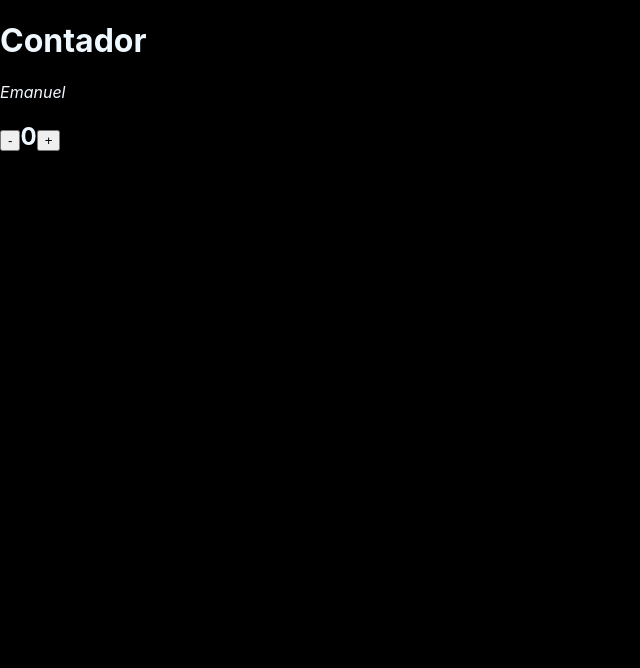
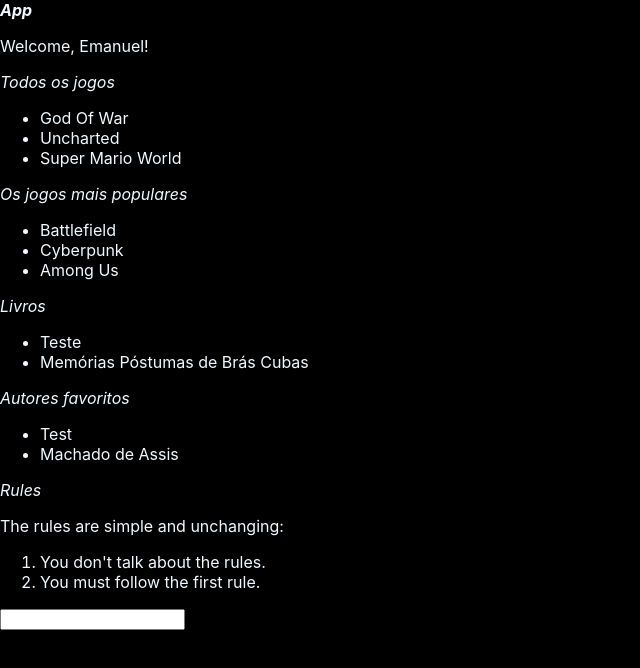
Before and after one commit to EmanuelDms/reactjs-matheusfraga, a React (Create React App) app: page / in a window 1280 px wide. Shown: the top 668 px of the page, without its empty margins (0-640 px from the left). Built offline with nearby package versions, Linux system fonts and the light colour scheme.

Commit message:
feat: article by moshi

```diff
--- a/src/App.js
+++ b/src/App.js
@@ -1,64 +1,61 @@
 import React, { Component } from 'react'
 
 class App extends Component {
-  constructor(props) {
-    super(props)
+  constructor() {
+    super()
     this.state = {
-      nome: 'Emanuel',
-      contador: 0
+      books: ['Teste', 'Memórias Póstumas de Brás Cubas'],
+      favoriteAuthors: ['Test', 'Machado de Assis'],
+      currentUser: 'Emanuel',
+      gamesAll: ['God Of War', 'Uncharted', 'Super Mario World'],
+      gamesMostPopular: ['Battlefield', 'Cyberpunk', 'Among Us']
     }
-
-    // muda o contexto global para contexto da função
-    this.aumentar = this.aumentar.bind(this)
-    this.diminuir = this.diminuir.bind(this)
-  }
-
-  aumentar() {
-    // referencia ao estado da classe
-    let state = this.state
-
-    // tamanho do nome
-    let stateNomeSize = state.nome.length - 1
-    // adiciona exclamação e remove invertida
-    if (state.nome[stateNomeSize] === '¡')
-      state.nome = state.nome.substring(0, stateNomeSize)
-    else state.nome += '!'
-
-    // soma ao contador
-    state.contador += 1
-    this.setState(state)
-  }
-
-  diminuir() {
-    // referencia ao estado da classe
-    let state = this.state
-
-    // tamanho do nome
-    let stateNomeSize = state.nome.length - 1
-    // verificação se existe caractere diferente de '!'
-    if (state.nome[stateNomeSize] === '!')
-      state.nome = state.nome.substring(0, stateNomeSize)
-    // adiciona exclamação invertida
-    else state.nome += '¡'
-
-    // subtrai ao contador
-    state.contador = state.contador -= 1
-    this.setState(state)
   }
 
   render() {
     return (
       <div>
-        <h1>Contador</h1>
-        <em>{this.state.nome}</em>
-        <h2>
-          <button onClick={this.diminuir}>-</button>
-          {this.state.contador}
-          <button onClick={this.aumentar}>+</button>
-        </h2>
+        <em>
+          <strong>App</strong>
+        </em>
+        <p>Welcome, {this.state.currentUser}!</p>
+        <List title="Todos os jogos" list={this.state.gamesAll} />
+        <List
+          title="Os jogos mais populares"
+          list={this.state.gamesMostPopular}
+        />
+        <List title="Livros" list={this.state.books} />
+        <List title="Autores favoritos" list={this.state.favoriteAuthors} />
+        <Rules />
       </div>
     )
   }
 }
 
+const List = ({ title, list }) => {
+  return (
+    <div>
+      <em>{title}</em>
+      <ul>
+        {list.map((item) => {
+          return <li key={item.toString()}>{item}</li>
+        })}
+      </ul>
+    </div>
+  )
+}
+
+const Rules = () => {
+  return (
+    <div>
+      <em>Rules</em>
+      <p>The rules are simple and unchanging:</p>
+      <ol>
+        <li>You don&apos;t talk about the rules.</li>
+        <li>You must follow the first rule.</li>
+      </ol>
+    </div>
+  )
+}
+
 export default App
--- /dev/null
+++ b/src/Form.js
@@ -0,0 +1,30 @@
+import React, { Component } from 'react'
+
+class TypeStuffIn extends Component {
+  constructor() {
+    super()
+    this.state = {
+      input: []
+    }
+    this.handleChange = this.handleChange.bind(this)
+  }
+  handleChange() {
+    this.setState({
+      [event.target.name]: event.target.value
+    })
+  }
+  render() {
+    return (
+      <div>
+        <input
+          type="text"
+          name="input"
+          value={this.state.input}
+          onChange={this.handleChange}
+        />
+      </div>
+    )
+  }
+}
+
+export default TypeStuffIn
--- a/src/index.js
+++ b/src/index.js
@@ -1,11 +1,13 @@
 import React from 'react'
 import ReactDOM from 'react-dom'
 import App from './App'
+import Form from './Form'
 import './index.css'
 
 ReactDOM.render(
   <React.StrictMode>
     <App />
+    <Form />
   </React.StrictMode>,
   document.getElementById('root')
 )
```
